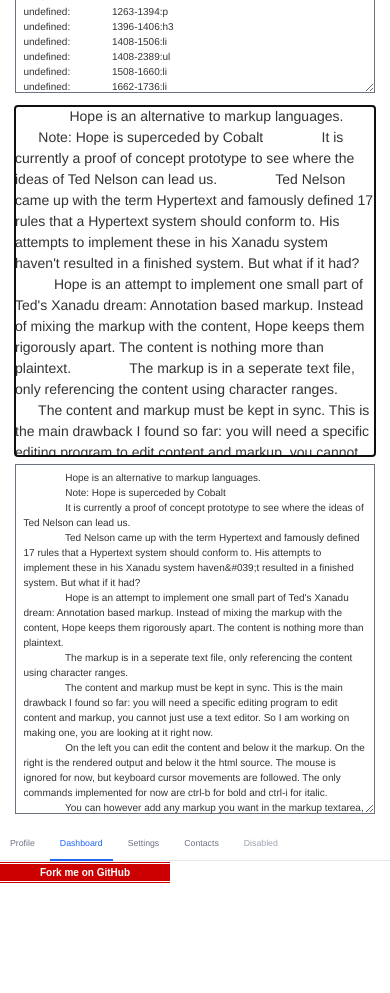
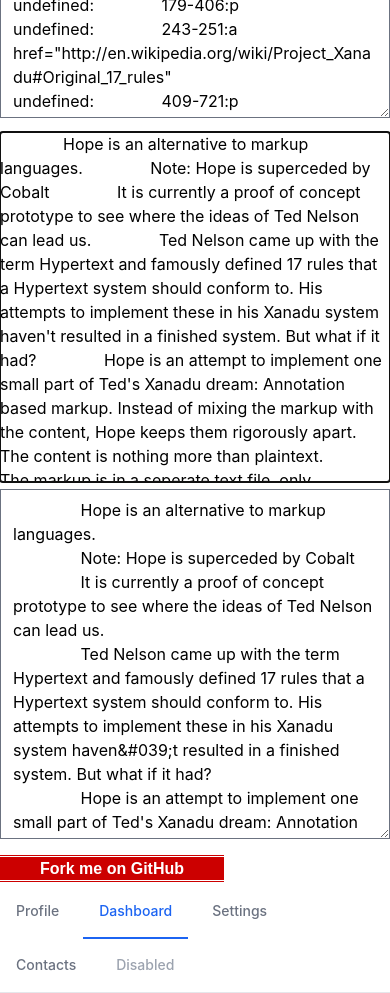
Before and after one commit to mindcrazyapps/hope.js, a plain HTML site: page index.html in a window 390 px wide. Shown: the part 680-1673 px from the top of the page. Before the commit the page ends 1563 px from the top, so only its background shows below. Drawn offline with nearby package versions, Linux system fonts and the light colour scheme.

Commit message:
Update index.html

```diff
--- a/index.html
+++ b/index.html
@@ -2,7 +2,7 @@
 <html>
    <head>
       <title>Hope: html out-of-band</title>
-      <link rel="stylesheet" type="text/css" href="https://netdna.bootstrapcdn.com/bootstrap/2.3.0/css/bootstrap.min.css">
+      <!--- <link rel="stylesheet" type="text/css" href="https://netdna.bootstrapcdn.com/bootstrap/2.3.0/css/bootstrap.min.css"> --->
       <link href="https://cdnjs.cloudflare.com/ajax/libs/flowbite/1.6.3/flowbite.min.css"  rel="stylesheet" />
       <script src="https://cdnjs.cloudflare.com/ajax/libs/flowbite/1.6.3/flowbite.min.js"></script>
       <script type="text/javascript" src="src/hope.js"></script>
@@ -128,7 +128,12 @@
             </div>
          </div>
       </div>
-      <div class="text-sm font-medium text-center text-gray-500 border-b border-gray-200 dark:text-gray-400 dark:border-gray-700">
+      <script type="text/javascript">
+         var editor = hope.editor.create( document.getElementById('content'), document.getElementById('markup'), document.getElementById('output'), document.getElementById('renderedSource'));
+      </script>
+      <style>#forkongithub a{z-index: 2000; background:#c00;color:#fff;text-decoration:none;font-family:arial, sans-serif;text-align:center;font-weight:bold;padding:5px 40px;font-size:1rem;line-height:2rem;position:relative;transition:0.5s;}#forkongithub a:hover{background:#060;color:#fff;}#forkongithub a::before,#forkongithub a::after{content:"";width:100%;display:block;position:absolute;top:1px;left:0;height:1px;background:#fff;}#forkongithub a::after{bottom:1px;top:auto;}@media screen and (min-width:800px){#forkongithub{position:absolute;display:block;top:0;right:0;width:200px;overflow:hidden;height:200px;}#forkongithub a{width:200px;position:absolute;top:60px;right:-60px;transform:rotate(45deg);-webkit-transform:rotate(45deg);box-shadow:4px 4px 10px rgba(0,0,0,0.8);}}</style>
+      <span id="forkongithub"><a href="https://github.com/poef/hope/">Fork me on GitHub</a></span>
+        <div class="text-sm font-medium text-center text-gray-500 border-b border-gray-200 dark:text-gray-400 dark:border-gray-700">
          <ul class="flex flex-wrap -mb-px">
             <li class="mr-2">
                <a href="#" class="inline-block p-4 border-b-2 border-transparent rounded-t-lg hover:text-gray-600 hover:border-gray-300 dark:hover:text-gray-300">Profile</a>
@@ -147,10 +152,5 @@
             </li>
          </ul>
       </div>
-      <script type="text/javascript">
-         var editor = hope.editor.create( document.getElementById('content'), document.getElementById('markup'), document.getElementById('output'), document.getElementById('renderedSource'));
-      </script>
-      <style>#forkongithub a{z-index: 2000; background:#c00;color:#fff;text-decoration:none;font-family:arial, sans-serif;text-align:center;font-weight:bold;padding:5px 40px;font-size:1rem;line-height:2rem;position:relative;transition:0.5s;}#forkongithub a:hover{background:#060;color:#fff;}#forkongithub a::before,#forkongithub a::after{content:"";width:100%;display:block;position:absolute;top:1px;left:0;height:1px;background:#fff;}#forkongithub a::after{bottom:1px;top:auto;}@media screen and (min-width:800px){#forkongithub{position:absolute;display:block;top:0;right:0;width:200px;overflow:hidden;height:200px;}#forkongithub a{width:200px;position:absolute;top:60px;right:-60px;transform:rotate(45deg);-webkit-transform:rotate(45deg);box-shadow:4px 4px 10px rgba(0,0,0,0.8);}}</style>
-      <span id="forkongithub"><a href="https://github.com/poef/hope/">Fork me on GitHub</a></span>
    </body>
 </html>
```
